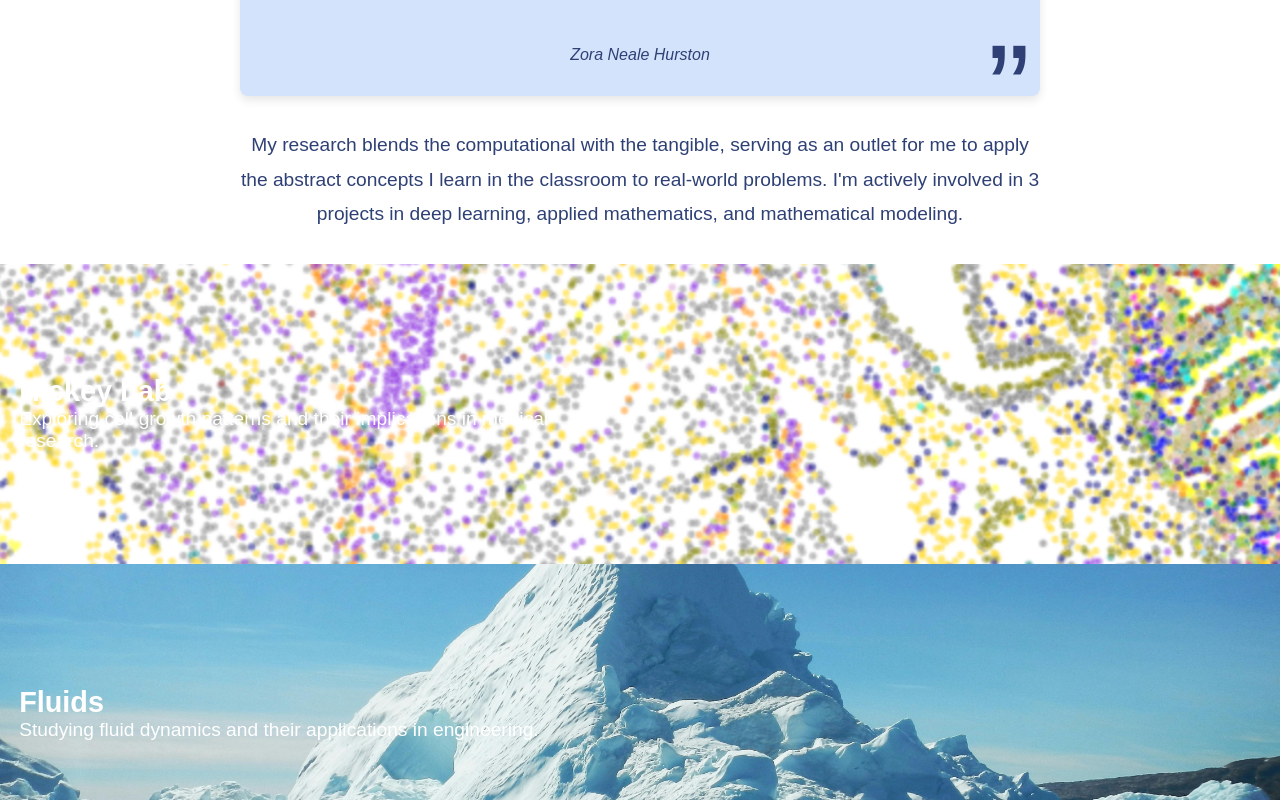
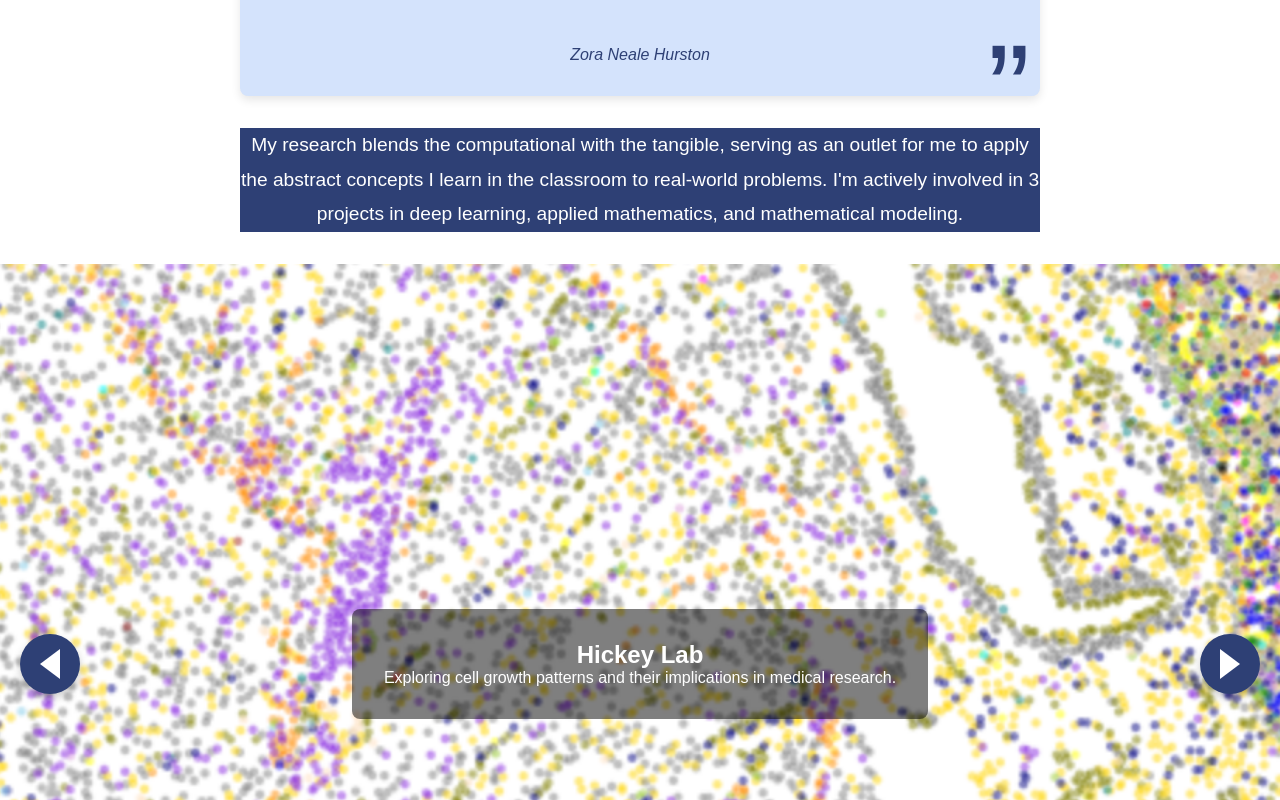
Before and after one commit to zrobers/personal-website, a React (Create React App) app: page /research in a window 1280 px wide. Shown: the part 540-1340 px from the top of the page. Built offline with nearby package versions, Linux system fonts and the light colour scheme.

Commit message:
research slideshow progress

```diff
--- a/src/components/Research.js
+++ b/src/components/Research.js
@@ -1,6 +1,6 @@
 import React, { useEffect, useState } from 'react';
 
-// What if... typing on header
+// Typing animation on header
 const DynamicFeature = () => {
   const finishers = [
     "generate tissues with AI?",
@@ -81,7 +81,19 @@ const projects = [
 ];
 
 
+
 const Research = () => {
+
+  const [currentSlide, setCurrentSlide] = useState(0);
+
+  const handleNext = () => {
+    setCurrentSlide((prev) => (prev + 1) % projects.length);
+  };
+
+  const handlePrev = () => {
+    setCurrentSlide((prev) => (prev - 1 + projects.length) % projects.length);
+  };
+
   useEffect(() => {
     const style = document.createElement('style');
     style.innerHTML = `
@@ -124,17 +136,37 @@ const Research = () => {
           My research blends the computational with the tangible, serving as an outlet for me to apply the abstract concepts I learn in the classroom to real-world problems. I'm actively involved in 3 projects in deep learning, applied mathematics, and mathematical modeling.
         </p>
       </div>
-      {projects.map((project, index) => (
-        <div key={index} style={project.style}>
+      <div style={styles.slideshowContainer}>
+        <div
+          style={{
+            ...styles.fullScreenSlide,
+            ...projects[currentSlide].style,
+          }}
+        >
           <div style={styles.projectContent}>
-            <div style={styles.projectText}>
-              <h2>{project.title}</h2>
-              <p>{project.description}</p>
-            </div>
-            <div style={styles.projectImage}></div>
+            <h2>{projects[currentSlide].title}</h2>
+            <p>{projects[currentSlide].description}</p>
           </div>
         </div>
-      ))}
+        <button style={styles.arrowLeft} onClick={handlePrev}>
+          <div style={{
+            width: '0',
+            height: '0',
+            borderTop: '15px solid transparent',
+            borderBottom: '15px solid transparent',
+            borderRight: '20px solid #fff',
+          }}></div>
+        </button>
+        <button style={styles.arrowRight} onClick={handleNext}>
+          <div style={{
+            width: '0',
+            height: '0',
+            borderTop: '15px solid transparent',
+            borderBottom: '15px solid transparent',
+            borderLeft: '20px solid #fff',
+          }}></div>
+        </button>
+      </div>
     </div>
   );
 };
@@ -212,44 +244,69 @@ const styles = {
     lineHeight: '1.8',
     maxWidth: '800px',
     margin: '0 auto',
-    color: '#2e4075',
+    color: '#fff',
+    backgroundColor: '#2e4075',
   },
-  projectSection: {
+  slideshowContainer: {
+    position: 'relative',
+    width: '100%',
+    height: '100vh',
+    overflow: 'hidden',
+  },
+  fullScreenSlide: {
+    height: '100vh',
+    width: '100vw',
     display: 'flex',
     alignItems: 'center',
-    justifyContent: 'space-between',
-    padding: '2em',
-    margin: '2em 0',
+    justifyContent: 'center',
     color: '#fff',
-    backgroundSize: 'cover',
-    backgroundPosition: 'center',
+    textAlign: 'center',
+    cursor: 'pointer',
+    transition: 'transform 0.5s ease-in-out',
   },
   projectContent: {
+    backgroundColor: 'rgba(0, 0, 0, 0.5)',
+    padding: '2em',
+    borderRadius: '8px',
+  },
+  arrowLeft: {
+    position: 'absolute',
+    top: '50%',
+    left: '20px',
+    transform: 'translateY(-50%)',
+    backgroundColor: '#2e4075',
+    color: '#fff',
+    border: 'none',
+    borderRadius: '50%',
+    width: '60px', // Increased size
+    height: '60px', // Increased size
+    fontSize: '2rem', // Larger font size
+    cursor: 'pointer',
+    zIndex: 1000,
+    boxShadow: '0 4px 8px rgba(0, 0, 0, 0.2)', // Subtle shadow
     display: 'flex',
-    justifyContent: 'space-between',
     alignItems: 'center',
-    width: '100%',
+    justifyContent: 'center',
+    transition: 'transform 0.2s, box-shadow 0.2s', // Smooth transitions
   },
-  projectText: {
-    flex: '1',
-    padding: '1em',
-    fontSize: '1.2rem',
+  arrowRight: {
+    position: 'absolute',
+    top: '50%',
+    right: '20px',
+    transform: 'translateY(-50%)',
+    backgroundColor: '#2e4075',
     color: '#fff',
-  },
-  projectImage: {
-    flex: '1',
-    backgroundSize: 'cover',
-    backgroundPosition: 'center',
-    height: '300px',
-    marginLeft: '2em',
-  },
-  hickeyLab: {
-    backgroundImage: 'url(/images/cells.png)',
-  },
-  fluids: {
-    backgroundImage: 'url(/images/iceberg.jpg)',
-  },
-  heat: {
-    backgroundImage: 'url(/images/cells.png)',
+    border: 'none',
+    borderRadius: '50%',
+    width: '60px', // Increased size
+    height: '60px', // Increased size
+    fontSize: '2rem', // Larger font size
+    cursor: 'pointer',
+    zIndex: 1000,
+    boxShadow: '0 4px 8px rgba(0, 0, 0, 0.2)', // Subtle shadow
+    display: 'flex',
+    alignItems: 'center',
+    justifyContent: 'center',
+    transition: 'transform 0.2s, box-shadow 0.2s', // Smooth transitions
   },
 };
```
